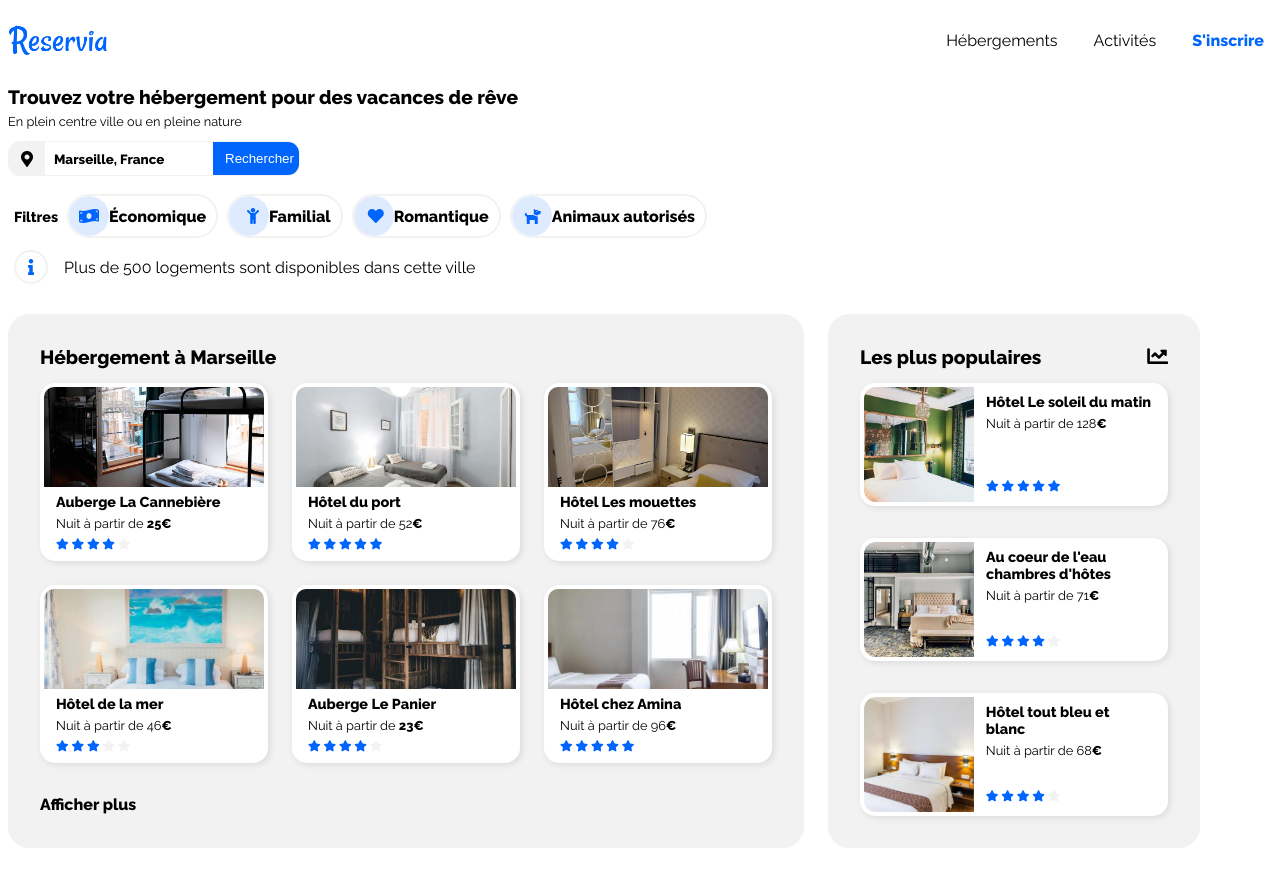
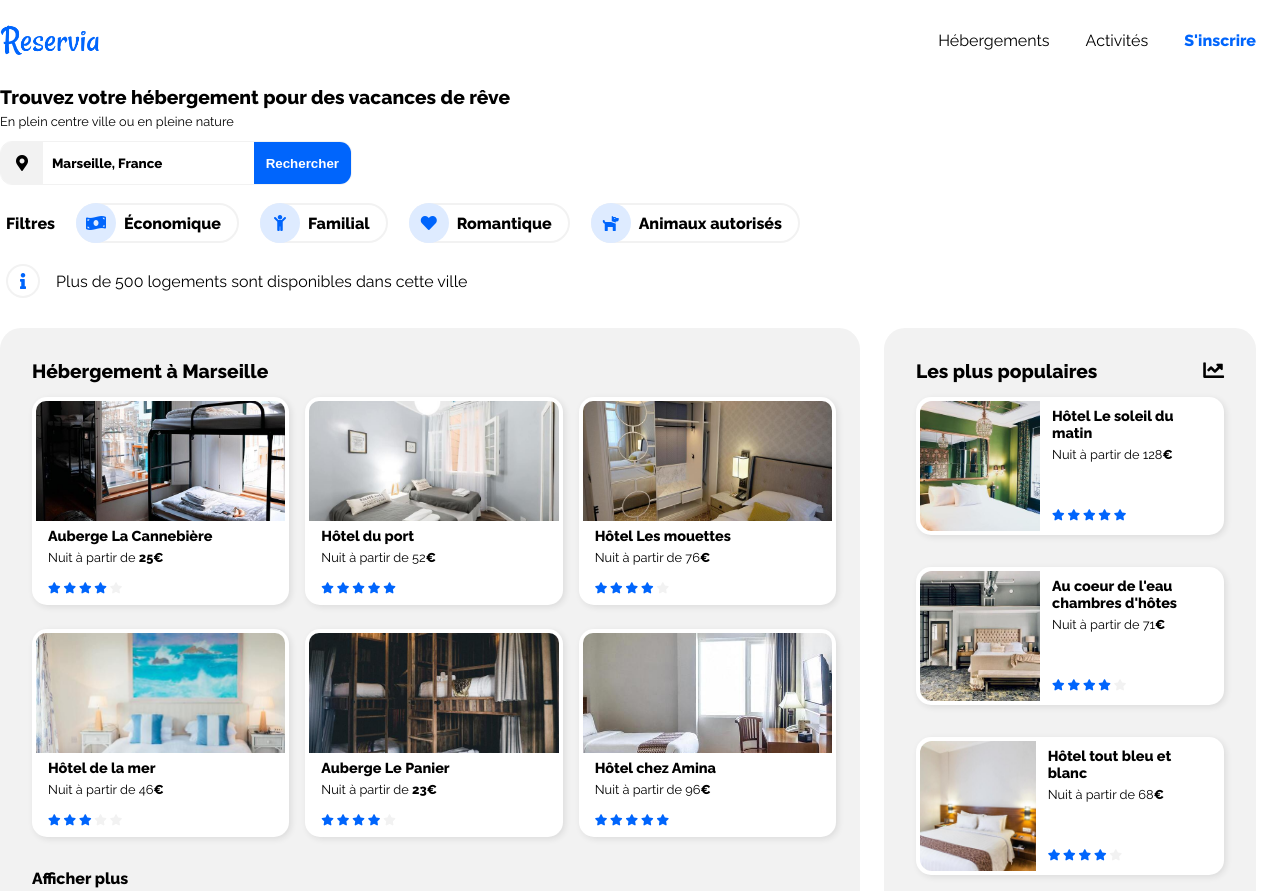
Before and after one commit to SedaII/IliasIdrissiMessnaoui_2_07062021, a plain HTML site: page index.html in a window 1280 px wide. Shown: the top 891 px of the page. Drawn offline with Linux system fonts and the light colour scheme.

Commit message:
fix desktop version and start laptop responsivity

```diff
--- a/assets/style/style.css
+++ b/assets/style/style.css
@@ -10,7 +10,7 @@ body {
   width: 100%;
   max-width: 1366px;
   font-family: Raleway, sans-serif;
-  margin-top: 0;
+  margin: 0 auto;
 }
 
 section {
@@ -103,17 +103,26 @@ input:focus {
   border-top: 1px solid var(--color-blue);
 }
 
+.Nav__link:hover {
+  color: var(--color-blue);
+  border-top: 1px solid var(--color-blue);
+}
+
 .Nav__login, .Nav__login:visited {
   color: var(--color-blue);
   font-weight: bold;
   padding-right: 24px;
 }
 
+.desktop-nav {
+  height: 100%;
+}
+
 .mobile-nav {
   display: none;
 }
 
-.mobile-nav .Nav__list, .Nav__list-item {
+.mobile-nav .Nav__list, .mobile-nav .Nav__list-item {
   width:100%;
   height:60px;
 }
@@ -127,8 +136,9 @@ input:focus {
 .Form {
   display: inline-flex;
   align-items: center;
-  width: 290px;
-  height: 33px;
+  justify-content: space-between;
+  width: 350px;
+  height: 42px;
   border: 1px solid var(--color-grey);
   border-radius: 12px;
   overflow: hidden;
@@ -137,12 +147,13 @@ input:focus {
 
 .Form__icon {
   height: auto;
-  padding: 12px;
+  padding: 15px;
   background-color: var(--color-grey);
   color: black;
 }
 
 .Form__text {
+  width: 100%;
   border: none;
   padding-left: 9px;
   font-family: inherit;
@@ -156,26 +167,46 @@ input:focus {
   background-color: var(--color-blue);
   color: #fff;
   padding: 0 12px;
+  font-weight: bold;
 }
 
 /* Filter */
 
 .Filter {
-  align-items: center;
+  align-items: baseline;
   padding-left: 6px;
   margin: 6px 0;
   flex-wrap: wrap;
+  font-weight: bold;
 }
 
 .Filter__item {
-  margin-left: 9px;
+  margin: 0 0 9px 21px;
   border: 2px solid var(--color-grey);
   border-radius: 50px;
-  overflow: hidden;
   font-family: inherit;
   font-weight: bold;
   padding-right: 10px;
   align-items: center;
+  box-sizing: border-box;
+  height: 40px
+}
+
+.Filter__item p {
+  margin: 0 6px;
+  font-size: 1em;
+}
+
+.Filter__item:hover {
+  border: 2px solid var(--color-blue);
+}
+
+.Filter__item:hover .Filter__icon-container {
+  background-color: var(--color-blue);
+}
+
+.Filter__item:hover .Filter__icon {
+  color: var(--color-light-blue);
 }
 
 .Filter__icon-container {
@@ -185,11 +216,9 @@ input:focus {
   border-radius: 50%;
   display: flex;
   align-items: center;
-  justify-content: flex-end;
-}
-
-.Filter__icon {
-  margin-right: 10px;
+  justify-content: center;
+  position: relative;
+  left:-2px;
 }
 
 /* info */
@@ -207,6 +236,10 @@ input:focus {
 
 /* Hébergement */
 
+#hebergement {
+  width: 100%;
+}
+
 /* Cards */
 .card-container {
   display: grid;
@@ -216,16 +249,16 @@ input:focus {
 
 .card {
   overflow: hidden;
-  width: 220px;
+  width: 100%;
   padding: 4px;
-  height: 170px;
+  height: 200px;
   background-color: #fff;
   border-radius: 15px;
   box-shadow: 2px 2px 6px rgba(33, 33, 33, .1);
 }
 
 .card img {
-  height: 100px;
+  height: 120px;
   object-fit: cover;
   border-radius: 10px 10px 0 0;
 }
@@ -271,7 +304,7 @@ input:focus {
 
 .side-card {
   width: 300px;
-  height: 115px;
+  height: 130px;
   overflow: hidden;
   background-color: #fff;
   border-radius: 15px;
@@ -296,7 +329,7 @@ input:focus {
 }
 
 .side-card img{
-  width: 110px;
+  width: 120px;
   object-fit: cover;
   object-position: 50% 50%;
   border-radius: 12px 0 0 12px;
@@ -320,6 +353,7 @@ input:focus {
   box-shadow: 2px 2px 6px rgba(33, 33, 33, .1);
   border-radius: 15px;
   overflow: hidden;
+  margin-right: 12px;
 }
 
 .activity-card h3 {
@@ -377,13 +411,64 @@ input:focus {
 
 @media screen and (max-width: 480px) {
   .desktop-nav {
-    visibility: hidden;
-    width: 0;
+    display: none;
   }
 
   .mobile-nav {
     display: flex;
     flex-direction: row;
+  }
+}
+
+@media screen and (min-width: 1055px ) and (max-width: 1200px) {
+  body {
+    margin: 0 12px;
+  }
+
+  main .hebergement-container {
+    flex-direction: column-reverse;
+  }
+
+  .card-container {
+    grid-template-columns: 1fr 1fr 1fr;
+  }
+
+  #hebergement {
+    width: auto;
+  }
+
+  .side-card-container {
+    display: flex;
+    flex-direction: row;
+    flex-wrap: wrap;
+    gap: 12px;
+  }
+}
+
+@media screen and (min-width: 480px ) and (max-width: 1055px) {
+  body {
+    margin: 0 12px;
+  }
+
+  main .hebergement-container {
+    flex-direction: column-reverse;
+  }
+
+  .card-container {
+    grid-template-columns: 1fr 1fr;
+  }
+
+  #hebergement {
+    width: auto;
+  }
+
+  .side-card-container {
+    display: flex;
+    flex-direction: row;
+    flex-wrap: wrap;
+    gap: 12px;
+    align-items: start;
+    justify-content: center;
   }
 }
 
--- a/index.html
+++ b/index.html
@@ -19,14 +19,12 @@
       <div class="Nav__header row">
         <img src="assets/images/logo/reservia-nav.png" alt="reservia">
         <ul class="Nav__list row">
-          <div class="desktop-nav row">
-            <li class="Nav__list-item">
+            <li class="Nav__list-item desktop-nav">
               <a class="Nav__link" href="#hebergement">Hébergements</a>
             </li>
-            <li class="Nav__list-item">
+            <li class="Nav__list-item desktop-nav">
               <a class="Nav__link" href="#activites">Activités</a>
             </li>
-          </div>
           <li class="Nav__list-item">
             <a class="Nav__login Nav__link" href="#">S'inscrire</a>
           </li>
@@ -57,30 +55,30 @@
     </form>
 
     <div class="Filter row">
-      <h3>Filtres</h3>
+      Filtres
       <div class="Filter__item row">
         <div class="Filter__icon-container">
           <i class="Filter__icon fas fa-money-bill-wave"></i>
         </div>
-        Économique
+        <p>Économique</p>
       </div>
       <div class="Filter__item row">
         <div class="Filter__icon-container">
           <i class="Filter__icon fas fa-child"></i>
         </div>
-        Familial
+        <p>Familial</p>
       </div>
       <div class="Filter__item row">
         <div class="Filter__icon-container">
           <i class="Filter__icon fas fa-heart"></i>
         </div>
-        Romantique
+        <p>Romantique</p>
       </div>
       <div class="Filter__item row">
         <div class="Filter__icon-container">
           <i class="Filter__icon fas fa-dog"></i>
         </div>
-        Animaux autorisés
+        <p>Animaux autorisés</p>
       </div>
     </div>
 
@@ -91,7 +89,7 @@
   </div>
 
   <main>
-    <div class="row">
+    <div class="hebergement-container row">
       <section id="hebergement" class="background column">
         <h2>Hébergement à Marseille</h2>
         <div class="card-container">
```
